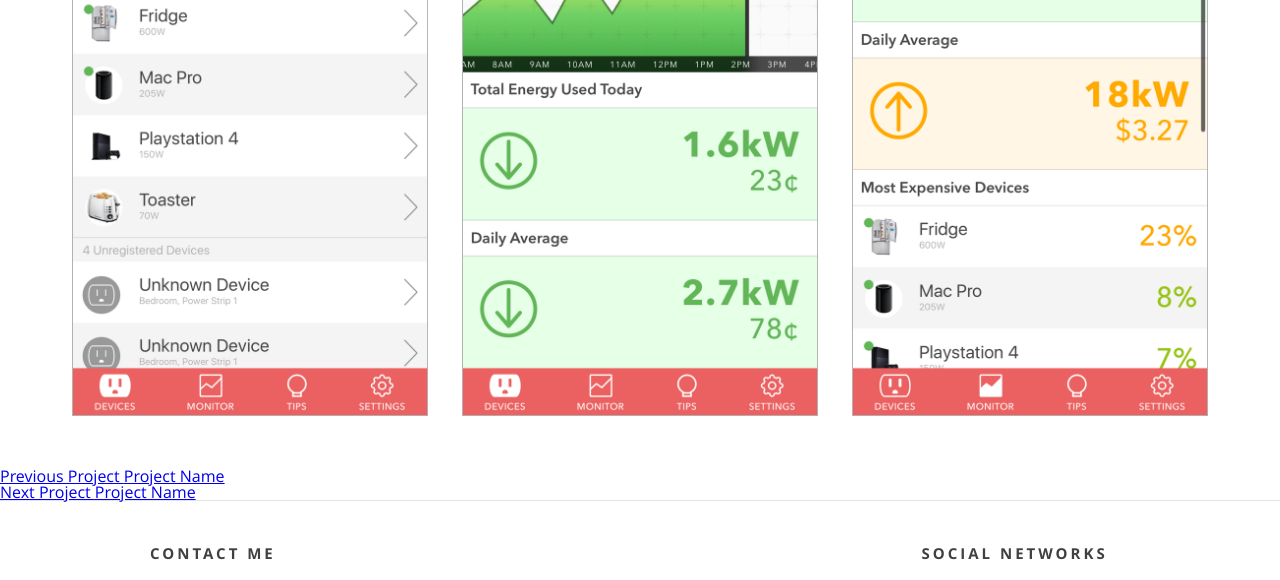
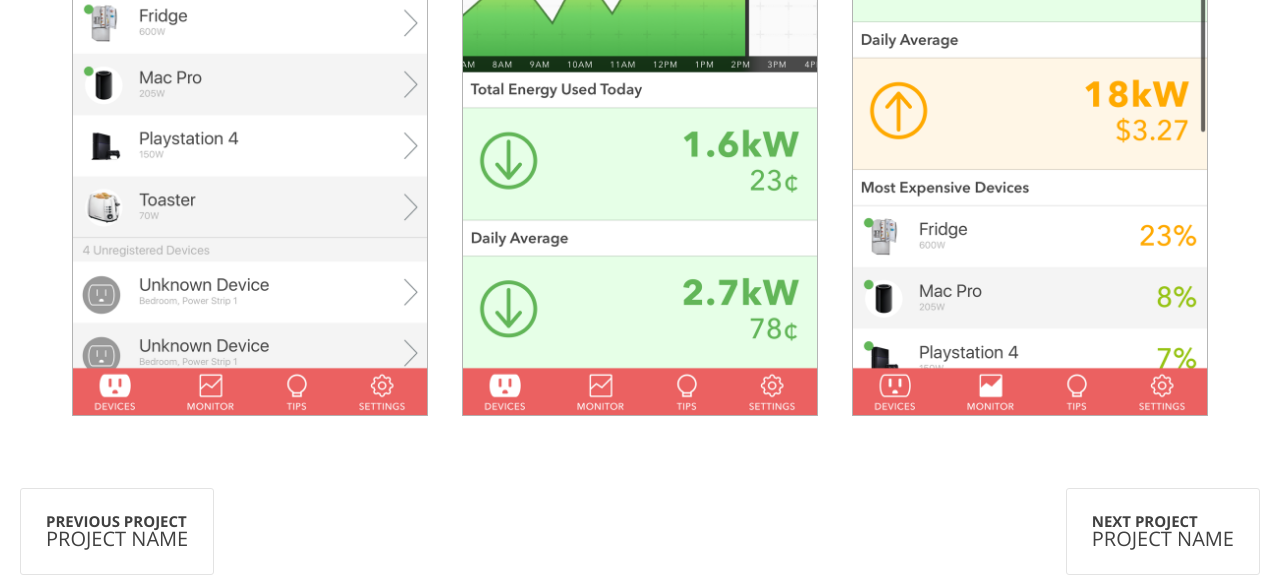
Before and after one commit to SomniusTiger/daniel-swan-portfolio, a website: page energy-hog/index.html in a window 1280 px wide. Shown: the part 3013-3593 px from the top of the page. Drawn offline with nearby package versions, Linux system fonts and the light colour scheme; files that its build step writes are made by us from their sources; files whose address does not match are found by name.

Commit message:
Starts on implementing project nav

```diff
--- a/assets/stylesheets/scss/master.scss
+++ b/assets/stylesheets/scss/master.scss
@@ -22,6 +22,7 @@
 @import "module/project-square";
 @import "module/project-title";
 @import "module/project-section";
+@import "module/project-nav";
 
 // Responsive
 // -- Layout
--- /dev/null
+++ b/assets/stylesheets/scss/module/project-nav.scss
@@ -0,0 +1,37 @@
+// Navigation between projects
+.project-nav {
+  @include clearfix();
+  margin: 0 auto;
+  max-width: 1440px;
+  padding: 20px 20px 70px;
+  width: 100%;
+  &-left, &-right {
+    border: solid 1px $grey-lighter;
+    border-radius: 3px;
+  }
+  &-left {
+    float: left;
+  }
+  &-right {
+    float: right;
+  }
+  a {
+    color: $black;
+    display: inline-block;
+    padding: 25px;
+    text-decoration: none;
+  }
+  &-heading {
+    display: block;
+    font-size: 15px;
+    font-weight: bold;
+    line-height: 15px;
+    text-transform: uppercase;
+  }
+  &-title {
+    display: block;
+    font-size: 20px;
+    line-height: 20px;
+    text-transform: uppercase;
+  }
+}
--- a/energy-hog/index.html
+++ b/energy-hog/index.html
@@ -109,23 +109,26 @@
       </div>
     </section>
 
-    <section class="project-section-project-nav">
-      <div class="project-section-project-nav-left">
+    <section class="project-nav">
+      <div class="project-nav-left">
         <a href="#">
-          <span class="project-section-project-nav-heading">
+          <span class="project-nav-heading">
             Previous Project
           </span>
-          <span class="project-section-project-nav-title">
+          <span class="project-nav-title">
             Project Name
           </span>
         </a>
       </div>
-      <div class="project-section-project-nav-right">
+      <div class="project-nav-download">
+
+      </div>
+      <div class="project-nav-right">
         <a href="#">
-          <span class="project-section-project-nav-heading">
+          <span class="project-nav-heading">
             Next Project
           </span>
-          <span class="project-section-project-nav-title">
+          <span class="project-nav-title">
             Project Name
           </span>
         </a>
```
